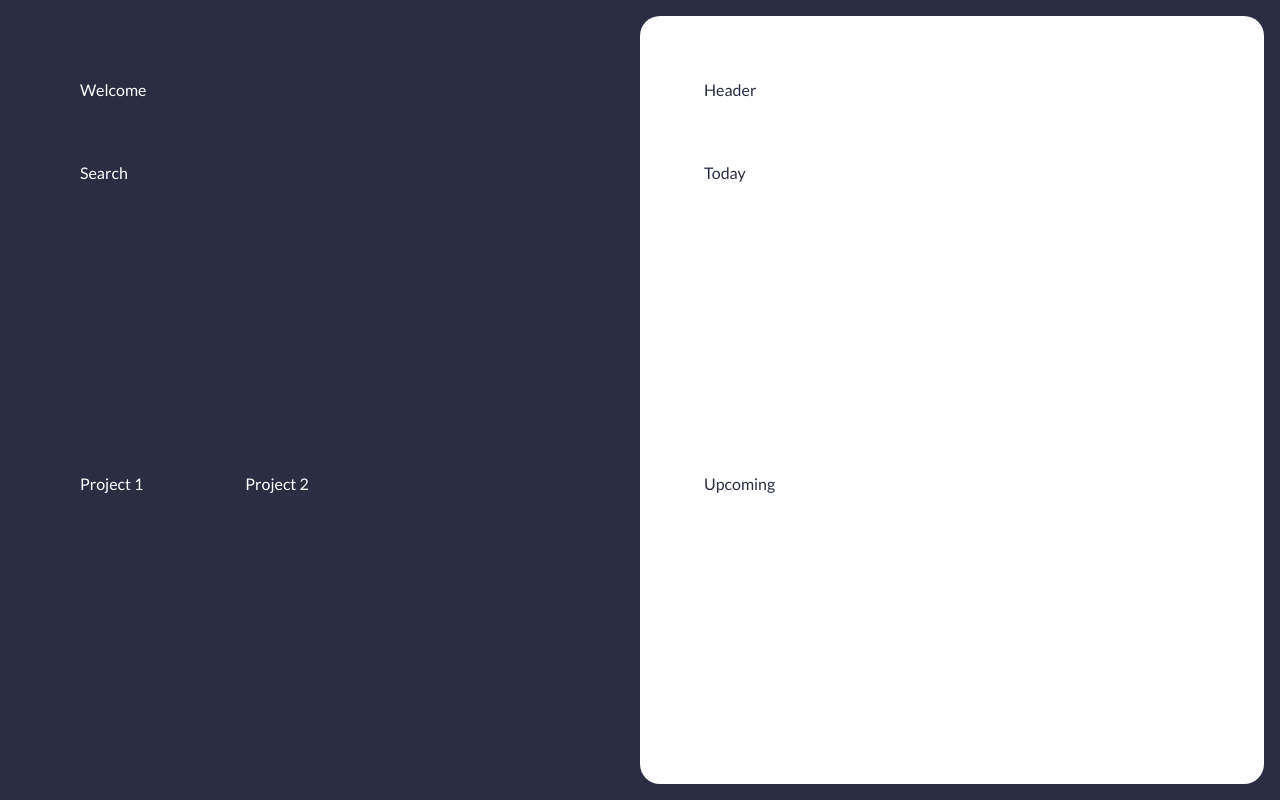
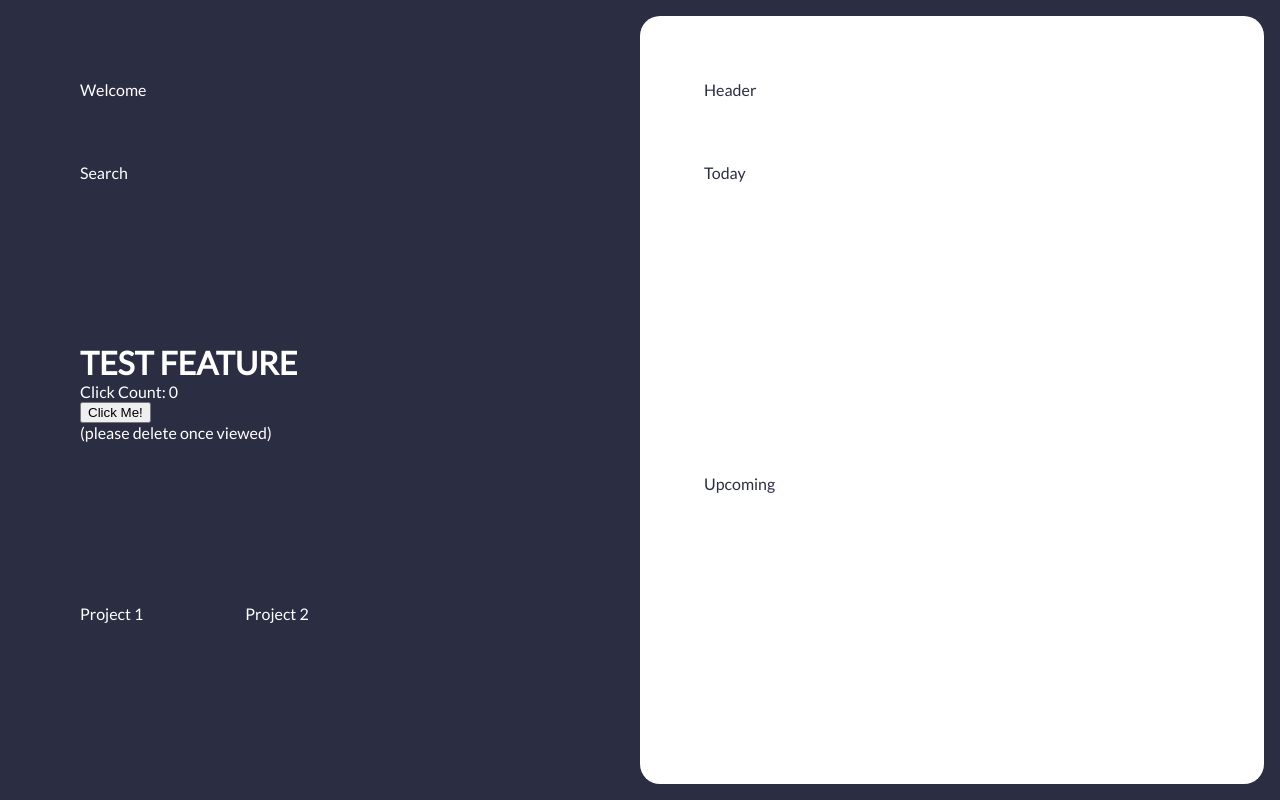
Before and after one commit to deviled-devs/task-manager, a React (Create React App) app: page / in a window 1280 px wide. Built offline with nearby package versions, Linux system fonts and the light colour scheme.

Commit message:
Test File - Please notify me once opened

```diff
--- a/src/App.tsx
+++ b/src/App.tsx
@@ -7,6 +7,7 @@ import Canvas from "./components/Common/Canvas";
 import Projects from "./containers/Projects";
 import Contacts from "./containers/Contacts";
 import Settings from "./containers/Settings";
+
 
 const app_theme = {
   base: "#2b2e43",
--- a/src/components/Projects/index.tsx
+++ b/src/components/Projects/index.tsx
@@ -3,6 +3,7 @@ import styled from "styled-components";
 
 import ProjectList from "./ProjectList";
 import ProjectItem from "./ProjectItem";
+import TestFile from "../../testFile";
 
 const Projects = () => {
   return (
@@ -10,6 +11,7 @@ const Projects = () => {
       <Left>
         <div>Welcome</div>
         <div>Search</div>
+        <TestFile/>
         <ProjectList
           render={project => <ProjectItem key={project.id} {...project} />}
           data={[
--- /dev/null
+++ b/src/testFile.tsx
@@ -0,0 +1,18 @@
+import React, {useState} from 'react';
+
+
+const TestFile = () => {
+    const [count, setCount] = useState(0)
+    return(
+        <div>
+            <h1>TEST FEATURE</h1>
+            <p>Click Count: {count}</p>
+            <button onClick={() => setCount(count + 1)}>
+                Click Me!
+            </button>
+            <p>(please delete once viewed)</p>
+        </div>
+    )
+}
+
+export default TestFile;
```
Also changed, not shown: 1 other file (tests, documents, lock files or other folders).
